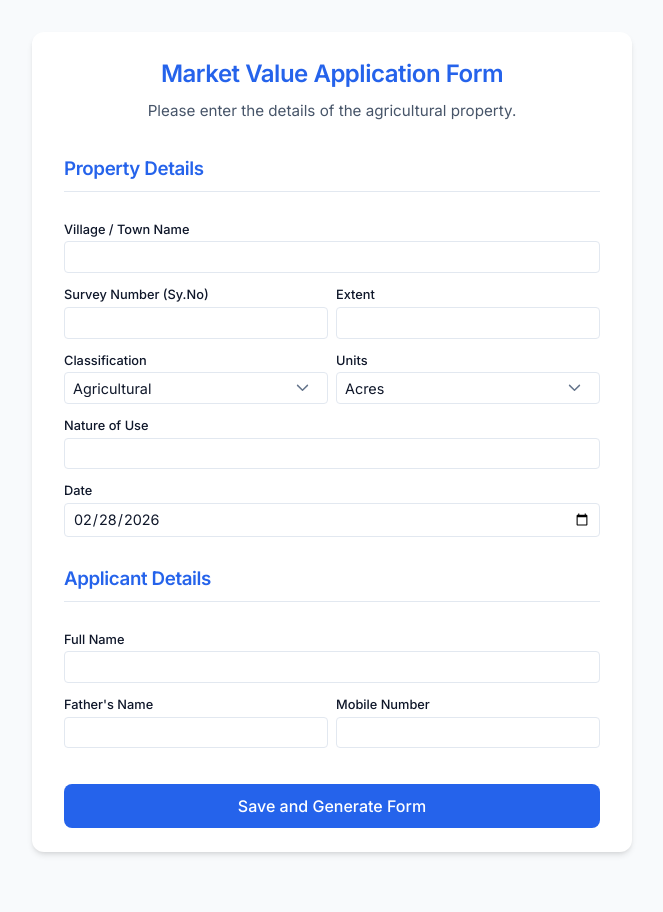
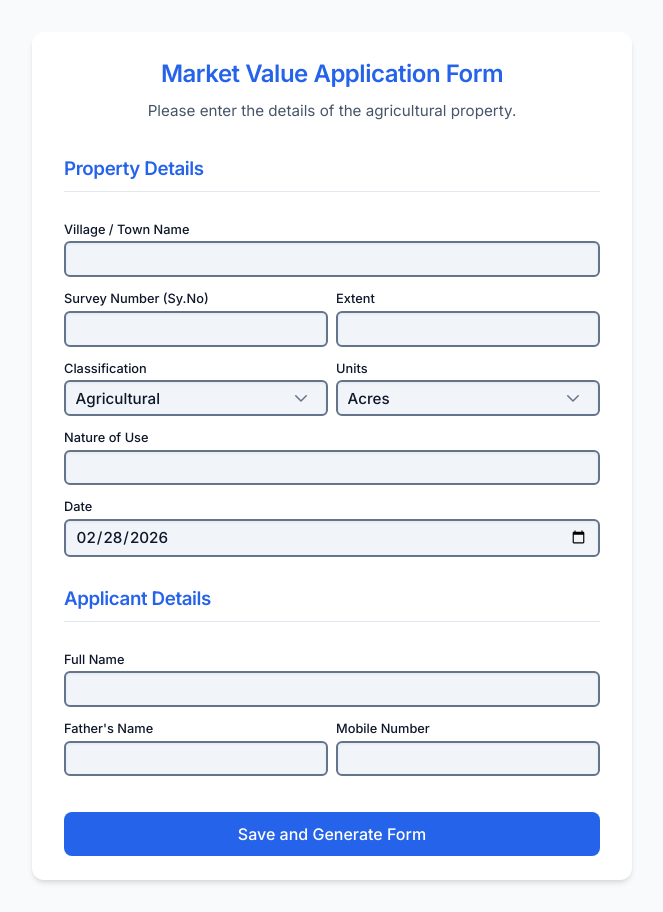
Before and after one commit to santosh9209/meeseva, a React (Vite) app in the folder client/: page / in a window 1280 px wide. Shown: the whole page, without its empty margins (308-971 px from the left). Before the commit the page ends 884 px from the top, so only its background shows below. Built offline with nearby package versions, Linux system fonts and the light colour scheme.

Commit message:
Highlight form input fields

```diff
--- a/client/src/index.css
+++ b/client/src/index.css
@@ -104,20 +104,28 @@ h2 {
 
 .form-control {
   width: 100%;
-  padding: 0.4rem 0.5rem;
+  padding: 0.4rem 0.6rem;
   font-family: inherit;
-  font-size: 0.9rem;
-  border: 1px solid var(--border);
-  border-radius: 4px;
-  background-color: var(--surface);
+  font-size: 0.95rem;
+  font-weight: 500;
+  border: 2px solid var(--secondary);
+  /* Thicker, darker border */
+  border-radius: 6px;
+  background-color: #f1f5f9;
+  /* Slightly darker background color to highlight */
   color: var(--text);
   transition: all 0.2s;
+  box-shadow: inset 0 1px 3px rgba(0, 0, 0, 0.06);
+  /* Small inner shadow for depth */
 }
 
 .form-control:focus {
   outline: none;
   border-color: var(--primary);
-  box-shadow: 0 0 0 3px rgba(37, 99, 235, 0.1);
+  background-color: var(--surface);
+  /* Whites out on focus */
+  box-shadow: 0 0 0 4px rgba(37, 99, 235, 0.2);
+  /* Stronger blue ring on focus */
 }
 
 select.form-control {
```
